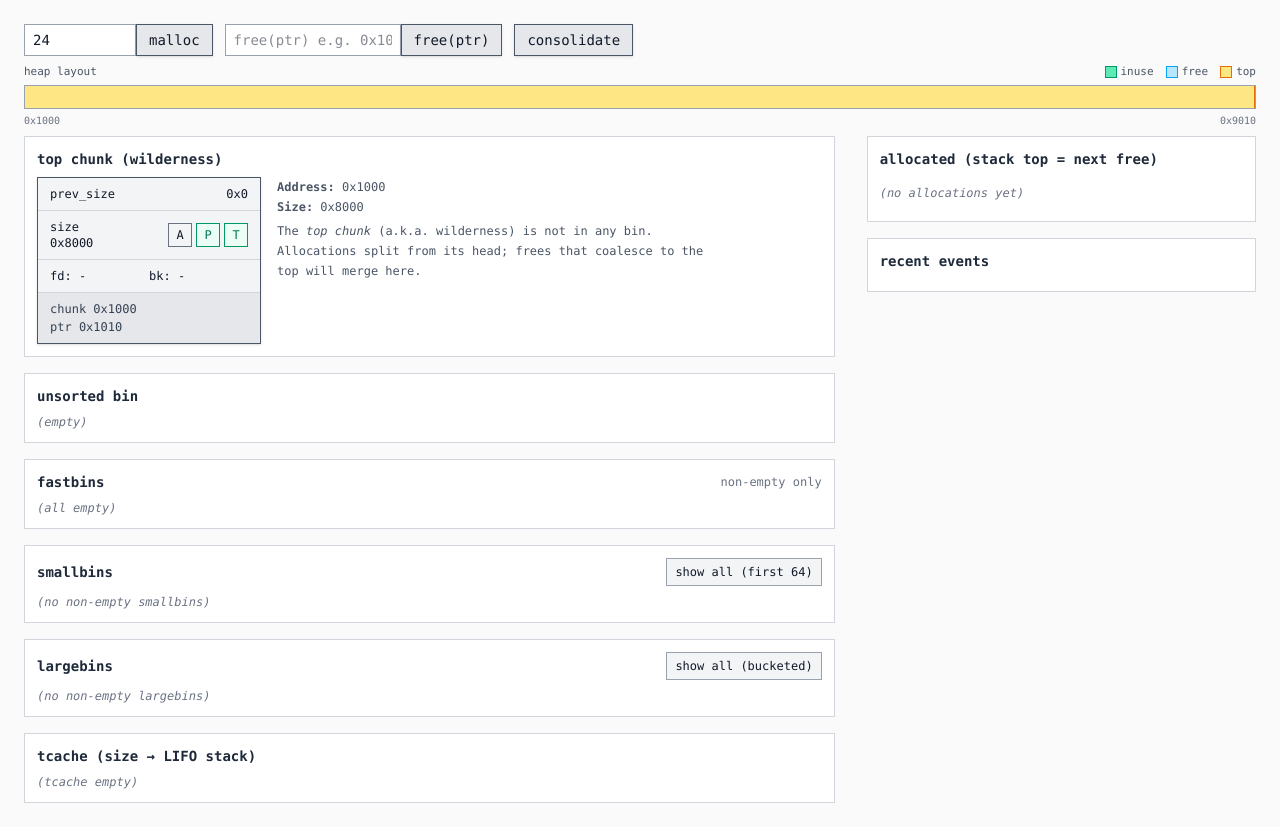
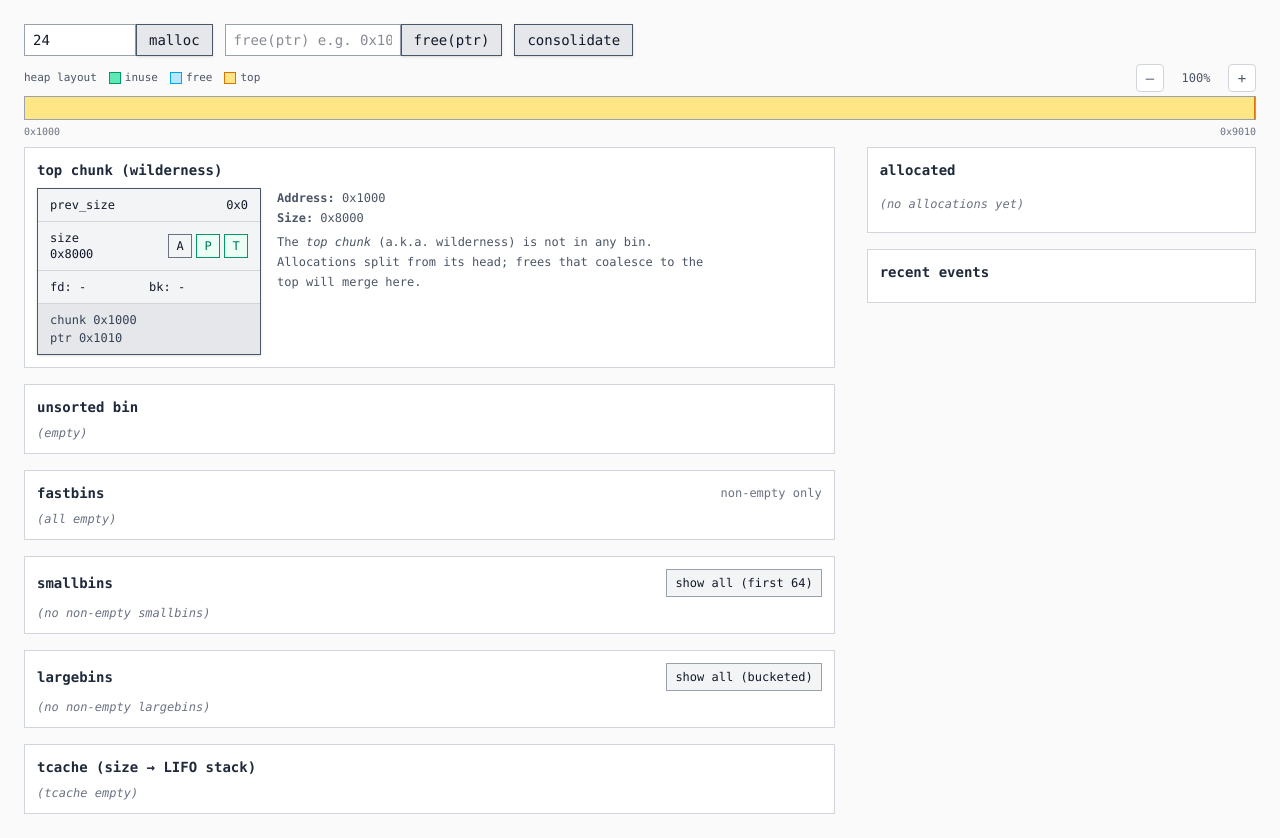
Before and after one commit to devonnuri/visalloc, a React (Vite) app: page / in a window 1280 px wide. Built offline with nearby package versions, Linux system fonts and the light colour scheme.

Commit message:
feat: enhance MemoryBar with zoom functionality and improve visibility of allocated memory

```diff
--- a/src/Visualizer.tsx
+++ b/src/Visualizer.tsx
@@ -215,11 +215,7 @@ export default function Visualizer() {
 
       {/* Memory layout bar under toolbar */}
       {snap && (
-        <MemoryBar
-          snap={snap}
-          selectedPtr={parsePtr(freePtr)}
-          onSelect={p => setFreePtr(hex(p))}
-        />
+        <MemoryBar snap={snap} selectedPtr={parsePtr(freePtr)} onSelect={p => setFreePtr(hex(p))} />
       )}
 
       {/* Below the toolbar we split into two columns: left = chunks, right = recent events/logs */}
@@ -374,7 +370,7 @@ export default function Visualizer() {
 
           {/* Right column: allocated / recent events */}
           <div className="space-y-4 lg:col-span-1">
-            <Section title="allocated (stack top = next free)">
+            <Section title="allocated">
               <div className="flex gap-4 overflow-x-auto py-2">
                 {allocatedCards.length ? (
                   allocatedCards
--- a/src/visualizer/components/MemoryBar.tsx
+++ b/src/visualizer/components/MemoryBar.tsx
@@ -1,4 +1,4 @@
-import { useMemo } from 'react';
+import { useMemo, useState, useRef, useEffect } from 'react';
 import type { ArenaSnapshot } from '../../ptmalloc2';
 import { CHUNK_OVERHEAD } from '../../ptmalloc2';
 import { hex } from '../utils';
@@ -34,7 +34,62 @@ export default function MemoryBar({
   onSelect?: (ptr: number) => void;
 }) {
   const { start, bytes } = useMemo(() => collectTotalSpan(snap), [snap]);
+  const [zoom, setZoom] = useState<number>(1);
+  const ZOOM_STEP = 1.25;
+  const ZOOM_MIN = 1;
+  const ZOOM_MAX = 10;
   const items = useMemo(() => orderedChunks(snap), [snap]);
+  const containerRef = useRef<HTMLDivElement | null>(null);
+  const [visibleStart, setVisibleStart] = useState<number>(start >>> 0);
+  const [visibleEnd, setVisibleEnd] = useState<number>((start + bytes) >>> 0);
+
+  function updateVisibleEnd() {
+    const el = containerRef.current;
+    if (!el) return;
+    // content width in px is clientWidth * zoom (since we scale widths by zoom)
+    const clientW = el.clientWidth || 1;
+    const scrollLeft = el.scrollLeft || 0;
+    const contentW = Math.max(1, clientW * zoom);
+    const startFraction = Math.min(1, Math.max(0, scrollLeft / contentW));
+    const endFraction = Math.min(1, (scrollLeft + clientW) / contentW);
+    const visStartBytes = Math.max(0, Math.round(bytes * startFraction));
+    const visEndBytes = Math.max(0, Math.round(bytes * endFraction));
+    const startAddr = ((start + visStartBytes) >>> 0) as number;
+    const endAddr = ((start + visEndBytes) >>> 0) as number;
+    setVisibleStart(startAddr);
+    setVisibleEnd(endAddr);
+  }
+
+  useEffect(() => {
+    // Recompute when start/bytes/zoom change
+    updateVisibleEnd();
+    function onResize() {
+      updateVisibleEnd();
+    }
+    window.addEventListener('resize', onResize);
+    return () => window.removeEventListener('resize', onResize);
+  }, [start, bytes, zoom]);
+
+  // Auto-center the selected chunk only when zoom changes (not when selection changes)
+  const selectedPtrRef = useRef<number | null | undefined>(null);
+  useEffect(() => {
+    selectedPtrRef.current = selectedPtr;
+  }, [selectedPtr]);
+
+  useEffect(() => {
+    console.log(zoom);
+    const ptr = selectedPtrRef.current;
+    if (ptr == null) return;
+    const container = containerRef.current;
+    if (!container) return;
+    const el = container.querySelector(`[data-ptr="${ptr}"]`) as HTMLElement | null;
+    if (!el) return;
+    const target = Math.max(0, el.offsetLeft + el.offsetWidth / 2 - container.clientWidth / 2);
+    container.scrollTo({ left: target, behavior: 'smooth' });
+    // ensure visible range updates after scroll finishes (give it a moment)
+    const t = setTimeout(() => updateVisibleEnd(), 220);
+    return () => clearTimeout(t);
+  }, [zoom]);
 
   if (bytes <= 0 || items.length === 0) {
     return (
@@ -47,6 +102,7 @@ export default function MemoryBar({
   return (
     <div className="w-full mb-2">
       <div className="mb-1 flex items-center justify-between text-[11px] text-gray-600">
+        <div className="flex items-center gap-3">
           <span>heap layout</span>
           <span className="flex gap-3">
             <span className="inline-flex items-center gap-1">
@@ -61,10 +117,33 @@ export default function MemoryBar({
           </span>
         </div>
 
-      <div className="w-full h-6 border border-gray-400 overflow-hidden flex">
+        <div className="flex items-center gap-2">
+          <button
+            title="zoom out"
+            onClick={() => setZoom(z => Math.max(ZOOM_MIN, +(z / ZOOM_STEP).toFixed(3)))}
+            className="w-7 h-7 flex items-center justify-center rounded border border-gray-300 bg-white text-sm"
+          >
+            –
+          </button>
+          <div className="text-xs text-gray-600 w-12 text-center">{Math.round(zoom * 100)}%</div>
+          <button
+            title="zoom in"
+            onClick={() => setZoom(z => Math.min(ZOOM_MAX, +(z * ZOOM_STEP).toFixed(3)))}
+            className="w-7 h-7 flex items-center justify-center rounded border border-gray-300 bg-white text-sm"
+          >
+            +
+          </button>
+        </div>
+      </div>
+
+      <div
+        ref={containerRef}
+        onScroll={() => updateVisibleEnd()}
+        className="w-full h-6 border border-gray-400 overflow-x-auto flex"
+      >
         {items.map(({ addr, c }) => {
           const raw = maskSize(c.size) + CHUNK_OVERHEAD;
-          const widthPct = Math.max((raw / bytes) * 100, 0.2);
+          const widthPct = Math.max((raw / bytes) * 100, 0.2) * zoom;
           const isTop = (snap.top ?? -1) === addr;
           const ptr = ((addr + CHUNK_OVERHEAD) >>> 0) as number;
           const isSelected = selectedPtr != null && ptr === selectedPtr;
@@ -93,8 +172,10 @@ export default function MemoryBar({
           return (
             <div
               key={addr}
+              data-ptr={ptr}
+              data-addr={addr}
               className={finalCls}
-              style={{ width: `${widthPct}%` }}
+              style={{ width: `${widthPct}%`, transition: 'width 220ms ease' }}
               title={tooltip}
               onClick={() => clickable && onSelect!(ptr)}
             />
@@ -103,8 +184,8 @@ export default function MemoryBar({
       </div>
 
       <div className="mt-1 flex justify-between text-[10px] text-gray-500">
-        <span>{hex(start)}</span>
-        <span>{hex((start + bytes) >>> 0)}</span>
+        <span>{hex(visibleStart >>> 0)}</span>
+        <span>{hex(visibleEnd >>> 0)}</span>
       </div>
     </div>
   );
```
Lines whose indentation alone changed are shown as unchanged.
